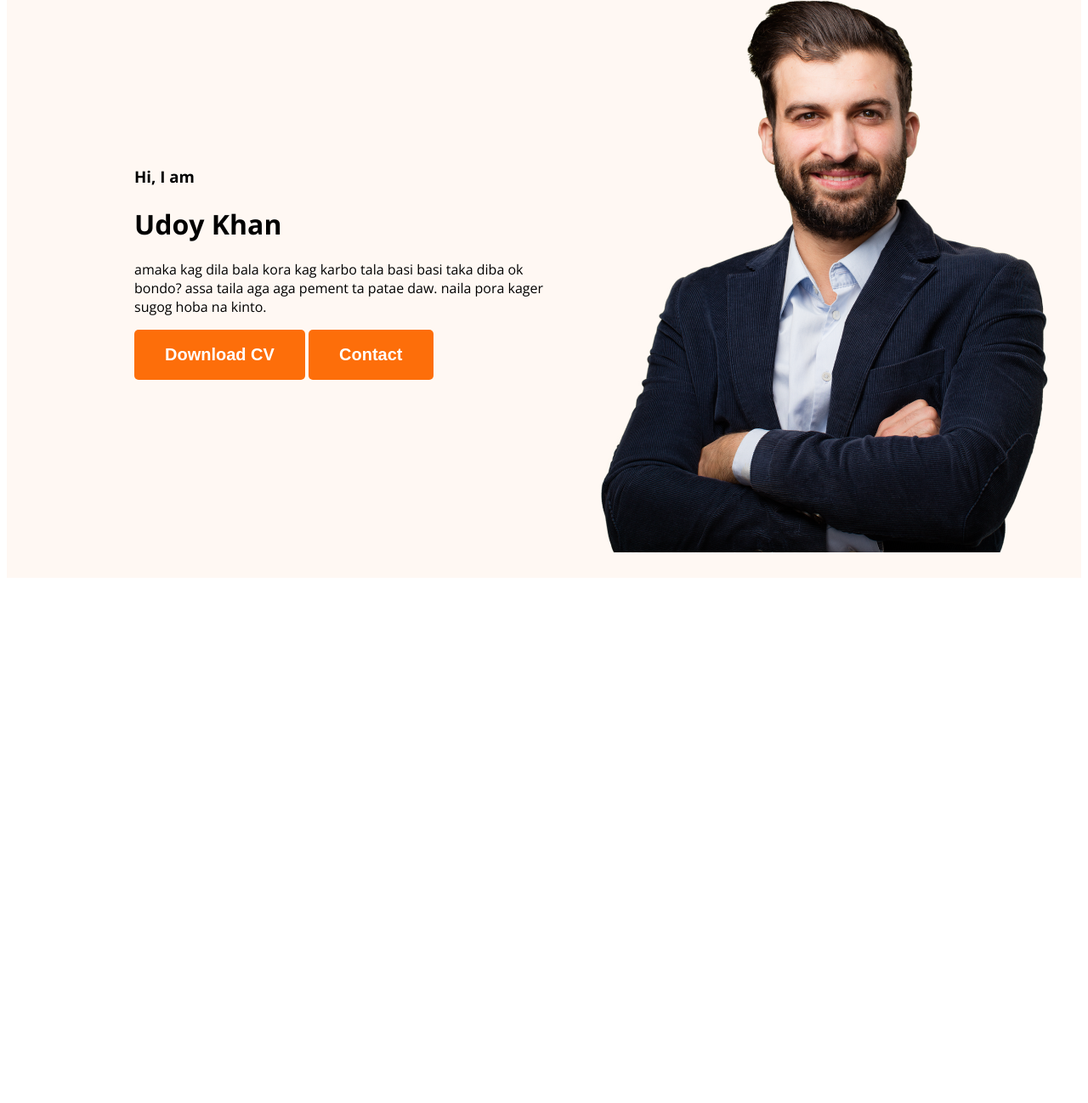
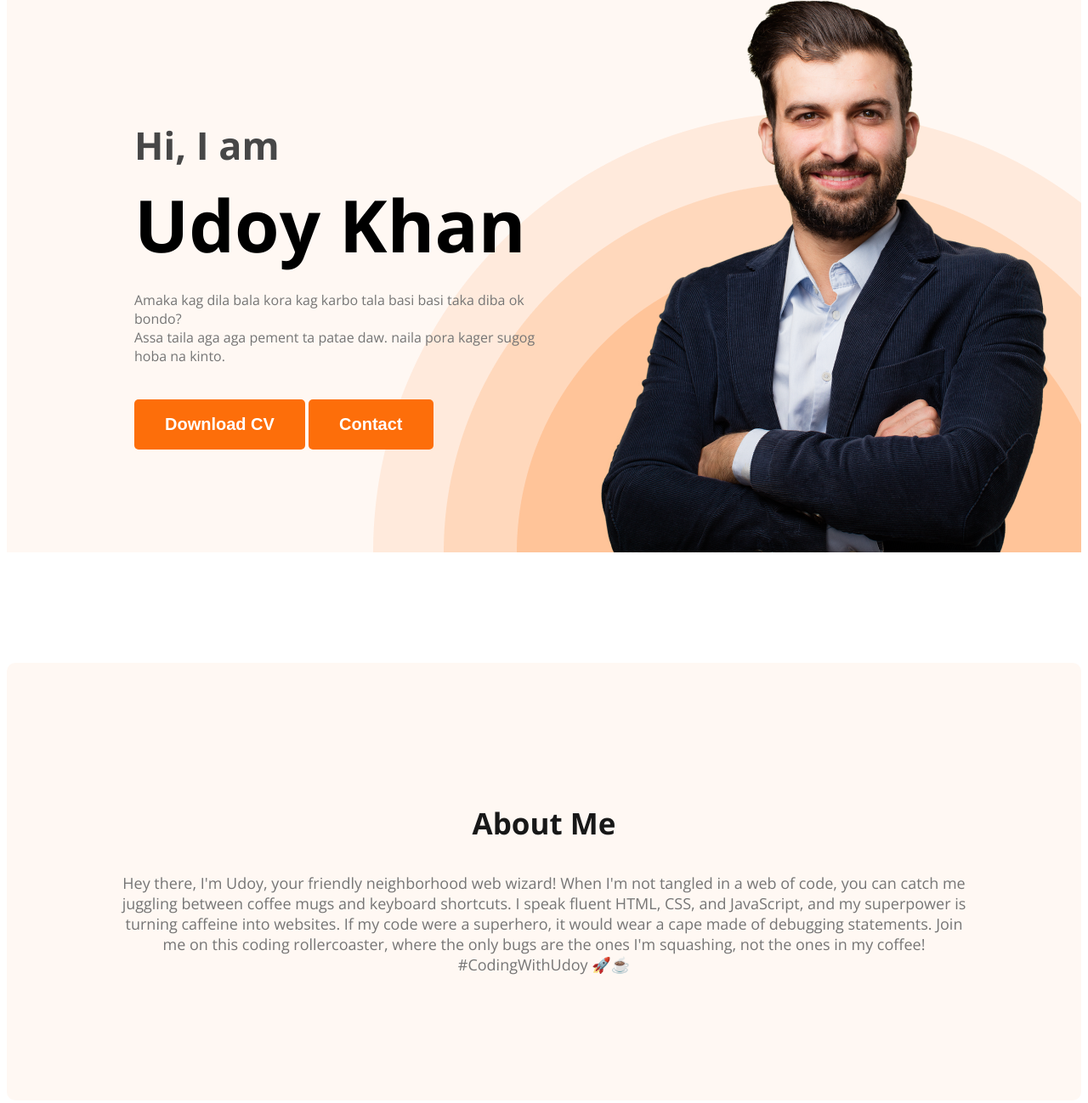
Before and after one commit to zorojuro999/webdev-portfolio, a plain HTML site: page index.html in a window 1280 px wide. Shown: the part 215-1513 px from the top of the page at 85% size. Before the commit the page ends 903 px from the top, so only its background shows below. Drawn offline with nearby package versions, Linux system fonts and the light colour scheme.

Commit message:
added the about section

```diff
--- a/index.html
+++ b/index.html
@@ -23,7 +23,7 @@
         <div class="banner-content">
           <h3 class="banner-greeting">Hi, I  am</h3>
           <h1 class="banner-title">Udoy Khan</h1>
-          <p>amaka kag dila bala kora kag karbo tala basi basi taka diba ok bondo? assa taila aga aga pement ta patae daw. naila pora kager sugog hoba na kinto.</p>
+          <p>Amaka kag dila bala kora kag karbo tala basi basi taka diba ok bondo?<br>Assa taila aga aga pement ta patae daw. naila pora kager sugog hoba na kinto.</p>
           <button class="btn-primary">Download CV</button>
           <button class="btn-primary">Contact</button>
         </div>
@@ -31,7 +31,10 @@
       </div>
   </header>
   <main>
-
+        <section class="about">
+          <h3 class="section-title">About Me</h3>
+          <p class="section-description">Hey there, I'm Udoy, your friendly neighborhood web wizard! When I'm not tangled in a web of code, you can catch me juggling between coffee mugs and keyboard shortcuts. I speak fluent HTML, CSS, and JavaScript, and my superpower is turning caffeine into websites. If my code were a superhero, it would wear a cape made of debugging statements. Join me on this coding rollercoaster, where the only bugs are the ones I'm squashing, not the ones in my coffee! #CodingWithUdoy 🚀☕</p>
+        </section>
   </main>
   <footer>
 
--- a/styles/portfolio.css
+++ b/styles/portfolio.css
@@ -11,6 +11,18 @@ body{
   font-weight: 700;
   padding: 18px 36px;
 }
+.section-title{
+  color: #181818;
+text-align: center;
+font-size: 35px;
+font-weight: 700;
+}
+.section-description{
+  color:#757575;
+text-align: center;
+font-size: 18px;
+font-weight: 400;
+}
 /* nav related styles */
 nav{
   display: flex;
@@ -19,7 +31,7 @@ nav{
   margin: 0px 200px;
 }
 .nav-title{
-  color: var(--Dark-01, #181818);
+  color: #181818;
 font-size: 45px;
 font-weight: 800;
 }
@@ -36,19 +48,52 @@ nav li{
 }
 nav a{
   text-decoration: none;
-  color: var(--Dark-02, #474747);
+  color: #474747;
 }
 
 /* header related styles */
 .header{
   background: #FFF8F3;
+  background-image: url("../images/header_bg.png");
+  background-repeat: no-repeat;
+  background-position: bottom right;
 }
 .banner{
-  padding: 30px 30px 30px 150px;
+  padding: 30px 30px 0px 150px;
   display: flex;
   align-items: center;
+  justify-content: space-between;
 }
 .banner .profile-pic{
   width: 584px;
+}
+.banner-greeting{
+  font-size: 45px;
+  color: #474747;
+  margin-bottom: 0;
+}
+.banner-title{
+  font-size: 85px;
+  font-weight: 700;
+  margin-top: 5px;
+  margin-bottom: 0;
+}
+.banner-content{
+  max-width: 500px;
+}
+.banner-content p{
+  margin-top: 20px;
+  margin-bottom: 40px;
+  color: #757575;
+}
 
+/* main section styles */
+
+
+/* about section styles */
+.about{
+  padding: 130px;
+  border-radius: 10px;
+  background: #FFF8F3;
+  margin: 130px 0;
 }
```
